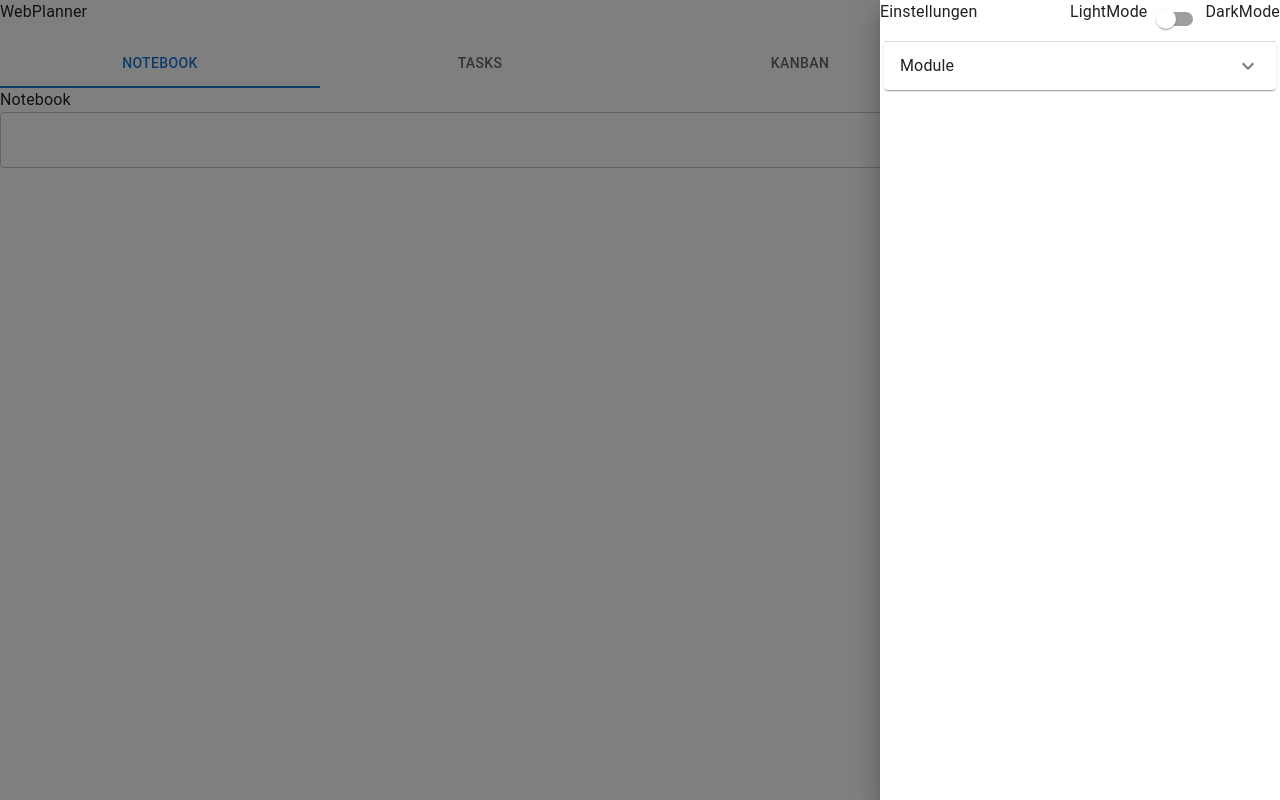
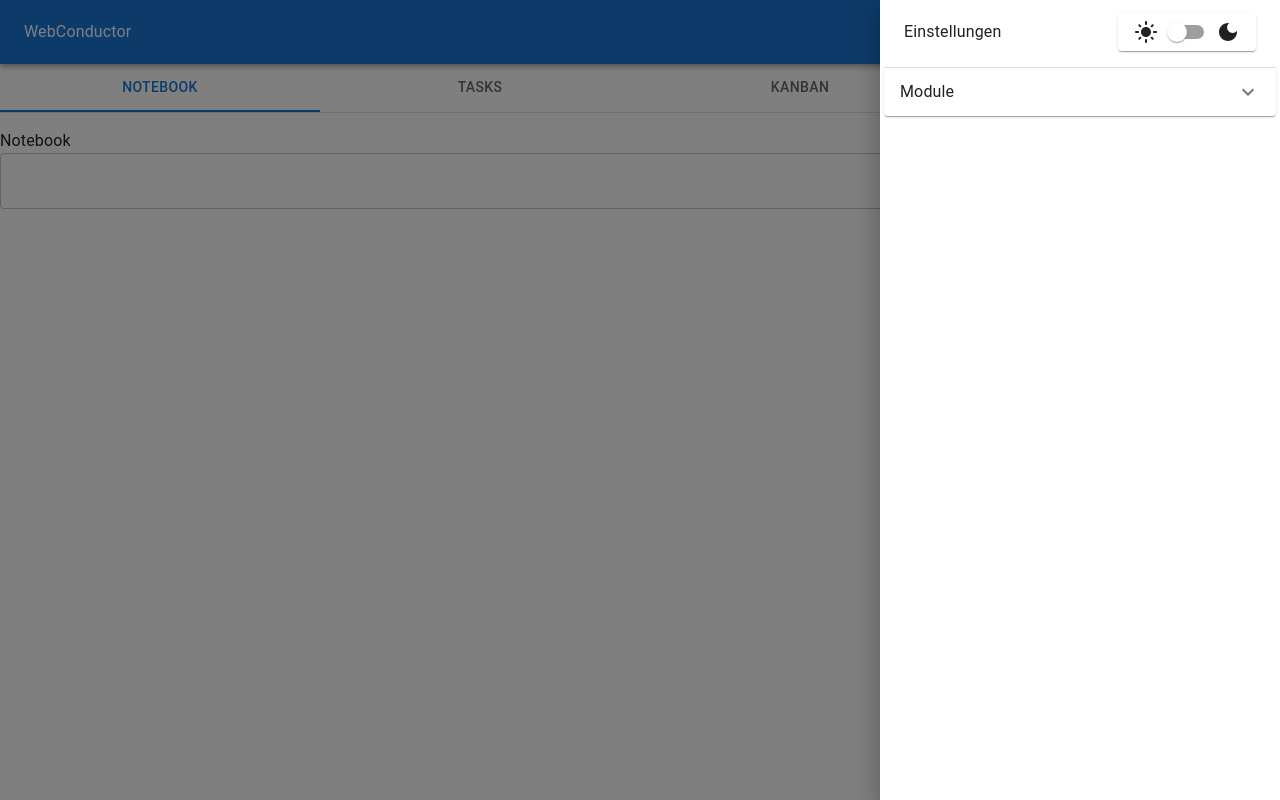
Before and after one commit to B4CKSL4SH-44/webplanner, a React (Create React App) app: page / in a window 1280 px wide. Both pictures are taken after a click on the button 1260 px from the left and 20 px from the top of the page. Built offline with nearby package versions, Linux system fonts and the light colour scheme.

Commit message:
updated Settings

```diff
--- a/src/App.tsx
+++ b/src/App.tsx
@@ -1,45 +1,24 @@
 import "./App.css";
-import {
-  Box,
-  Drawer,
-  IconButton,
-  Tab,
-  Tabs,
-  Typography,
-  CssBaseline,
-} from "@mui/material";
+import { Box, Drawer, IconButton, Tab, Tabs, Typography, CssBaseline, AppBar, Toolbar, Divider } from "@mui/material";
 import NoteBookCmp from "./modules/NoteBookCmp";
-import { useEffect, useState } from "react";
+import { useState } from "react";
 import SettingsIcon from "@mui/icons-material/Settings";
-import defaultSettings from "./settings";
-import { type ModuleNames, type Settings } from "./settings";
-import SettingsCmp from "./components/Settings";
-import Store from "Store";
+import { type ModuleNames } from "./settings";
+import SettingsCmp from "./components/SettingsCmp";
 import { observer } from "mobx-react";
 import { createTheme } from "@mui/material/styles";
 import { ThemeProvider } from "@emotion/react";
+import useStores from "Store";
 
 const App = observer(() => {
-  const stores = Store.getInstance();
+  const stores = useStores();
 
   const [value, setValue] = useState<ModuleNames>("notebook");
-  const [settings, setSettings] = useState<Settings>(defaultSettings);
   const [settingsOpen, setSettingsOpen] = useState<boolean>(false);
-
-  const handleSettingsChange = (newSettings: Settings) => {
-    setSettings(newSettings);
-  };
 
   const handleChange = (e: React.SyntheticEvent, newValue: ModuleNames) => {
     setValue(newValue);
   };
-
-  useEffect(() => {
-    const lsSettings = localStorage.getItem("webPlannerSettings");
-    if (lsSettings !== null) {
-      setSettings(JSON.parse(lsSettings));
-    }
-  }, []);
 
   const theme = createTheme({
     palette: {
@@ -51,39 +30,26 @@ const App = observer(() => {
       <ThemeProvider theme={theme}>
         <CssBaseline />
         <Box height={"100%"} width={"100%"}>
-          <Box display={"flex"} justifyContent={"space-between"}>
-            <Typography>WebPlanner</Typography>
-            <IconButton onClick={() => setSettingsOpen(true)}>
-              <SettingsIcon />
-            </IconButton>
-          </Box>
+          <AppBar position="static">
+            <Toolbar>
+              <Typography sx={{ flexGrow: 1 }}>WebConductor</Typography>
+              <IconButton edge={"end"} onClick={() => setSettingsOpen(true)}>
+                <SettingsIcon />
+              </IconButton>
+            </Toolbar>
+          </AppBar>
           <Box>
-            <Drawer
-              anchor="right"
-              open={settingsOpen}
-              onClose={() => setSettingsOpen(false)}
-            >
-              <SettingsCmp
-                settings={settings}
-                handleSettingsChange={handleSettingsChange}
-              />
+            <Drawer anchor="right" open={settingsOpen} onClose={() => setSettingsOpen(false)}>
+              <SettingsCmp />
             </Drawer>
             <Tabs value={value} onChange={handleChange} variant="fullWidth">
-              {Object.keys(settings.modules)
-                .filter(
-                  //@ts-ignore
-                  (module: ModuleNames) => settings.modules[module] === true
-                )
+              {(Object.keys(stores.settingsStore.modules) as ModuleNames[])
+                .filter((module) => stores.settingsStore.modules[module] === true)
                 .map((module) => {
-                  return (
-                    <Tab
-                      key={`tab-${module}`}
-                      value={module}
-                      label={module.charAt(0).toUpperCase() + module.slice(1)}
-                    />
-                  );
+                  return <Tab key={`tab-${module}`} value={module} label={module.charAt(0).toUpperCase() + module.slice(1)} />;
                 })}
             </Tabs>
+            <Divider sx={{ mb: "1rem" }} />
             {value === "notebook" && <NoteBookCmp />}
           </Box>
         </Box>
--- a/src/Store.ts
+++ b/src/Store.ts
@@ -1,20 +1,11 @@
-import { createContext } from "react";
+import { createContext, useContext } from "react";
 import SettingStore from "stores/SettingsStore";
 
-export default class Store {
-  private static instance: Store | undefined;
-
+class Store {
   public settingsStore = SettingStore.getInstance();
-
-  public static getInstance = () => {
-    if (Store.instance === undefined) {
-      Store.instance = new Store();
-    }
-    return Store.instance;
-  };
 }
 
-// const store = Store.getInstance;
-// const useStores = createContext(Store.getInstance);
+const StoreContext = createContext(new Store());
+const useStores = (): Store => useContext(StoreContext);
 
-// export default useStores;
+export default useStores;
--- a/src/components/Settings.tsx
+++ /dev/null
@@ -1,113 +0,0 @@
-import { ExpandMore } from "@mui/icons-material";
-import {
-  Accordion,
-  AccordionDetails,
-  AccordionSummary,
-  Box,
-  List,
-  ListItem,
-  ListItemButton,
-  Checkbox,
-  ListItemIcon,
-  ListItemText,
-  Typography,
-  Switch,
-} from "@mui/material";
-import { type ReactElement, useEffect } from "react";
-import { type ModuleNames, type Settings } from "../settings";
-import Store from "Store";
-import { observer } from "mobx-react";
-
-const SettingsCmp = observer(
-  ({
-    settings,
-    handleSettingsChange,
-  }: {
-    settings: Settings;
-    handleSettingsChange: (newSettings: Settings) => void;
-  }): ReactElement => {
-    const stores = Store.getInstance();
-
-    useEffect(() => {
-      const lsSettings = localStorage.getItem("webPlannerSettings");
-      if (lsSettings !== null) {
-        handleSettingsChange(JSON.parse(lsSettings));
-      }
-    }, [handleSettingsChange]);
-
-    const handleToggle = (module: ModuleNames) => {
-      let moduleSettings = settings.modules;
-      moduleSettings[module] = !moduleSettings[module];
-      const newSettings = settings;
-      newSettings.modules = moduleSettings;
-      localStorage.setItem("webPlannerSettings", JSON.stringify(newSettings));
-      handleSettingsChange({ ...newSettings });
-    };
-
-    const allModules: ModuleNames[] = ["notebook", "tasks", "kanban", "flow"];
-
-    // SSC: Das kommt dann natürlich in den LanguageStore :)
-    const getText = (module: ModuleNames) => {
-      switch (module) {
-        case "notebook":
-          return "Notizen";
-        case "tasks":
-          return "Tasks";
-        case "kanban":
-          return "Kanban";
-        case "flow":
-          return "Flow";
-      }
-    };
-
-    const handleSwitch = (checked: boolean) => {
-      if (checked) {
-        stores.settingsStore.setDisplayMode("dark");
-      } else {
-        stores.settingsStore.setDisplayMode("light");
-      }
-    };
-    return (
-      <Box width={400}>
-        <Box display={"flex"} justifyContent={"space-between"}>
-          <Typography>Einstellungen</Typography>
-          <Box display={"flex"}>
-            <Typography>LightMode</Typography>
-            <Switch
-              checked={stores.settingsStore.displayMode === "dark"}
-              onChange={(_e, newChecked) => handleSwitch(newChecked)}
-            />
-            <Typography>DarkMode</Typography>
-          </Box>
-        </Box>
-        <Accordion sx={{ margin: "4px" }}>
-          <AccordionSummary expandIcon={<ExpandMore />}>
-            Module
-          </AccordionSummary>
-          <AccordionDetails>
-            <List>
-              {allModules.map((moduleName) => {
-                return (
-                  <ListItem>
-                    <ListItemButton
-                      dense
-                      onClick={() => handleToggle(moduleName)}
-                    >
-                      <ListItemIcon>
-                        <Checkbox
-                          checked={settings.modules[moduleName] === true}
-                        />
-                      </ListItemIcon>
-                      <ListItemText>{getText(moduleName)}</ListItemText>
-                    </ListItemButton>
-                  </ListItem>
-                );
-              })}
-            </List>
-          </AccordionDetails>
-        </Accordion>
-      </Box>
-    );
-  }
-);
-export default SettingsCmp;
--- /dev/null
+++ b/src/components/SettingsCmp.tsx
@@ -0,0 +1,89 @@
+import { DarkMode, ExpandMore, LightMode } from "@mui/icons-material";
+import {
+  Accordion,
+  AccordionDetails,
+  AccordionSummary,
+  Box,
+  List,
+  ListItem,
+  ListItemButton,
+  Checkbox,
+  ListItemIcon,
+  ListItemText,
+  Typography,
+  Switch,
+  Toolbar,
+  Paper,
+} from "@mui/material";
+import { type ReactElement } from "react";
+import { type ModuleNames } from "../settings";
+import { observer } from "mobx-react";
+import useStores from "Store";
+
+const SettingsCmp = observer((): ReactElement => {
+  const stores = useStores();
+
+  const handleToggleModule = (module: ModuleNames) => {
+    let moduleSettings = stores.settingsStore.modules;
+    moduleSettings[module] = !moduleSettings[module];
+    stores.settingsStore.setModules(moduleSettings);
+  };
+
+  const allModules: ModuleNames[] = ["notebook", "tasks", "kanban", "flow"];
+
+  // SSC: Das kommt dann natürlich in den LanguageStore :)
+  const getText = (module: ModuleNames) => {
+    switch (module) {
+      case "notebook":
+        return "Notizen";
+      case "tasks":
+        return "Tasks";
+      case "kanban":
+        return "Kanban";
+      case "flow":
+        return "Flow";
+    }
+  };
+
+  const handleSwitch = (checked: boolean) => {
+    if (checked) {
+      stores.settingsStore.setDisplayMode("dark");
+    } else {
+      stores.settingsStore.setDisplayMode("light");
+    }
+  };
+  return (
+    <Box width={400}>
+      <Box display={"flex"} justifyContent={"space-between"}>
+        <Toolbar sx={{ flexGrow: 1 }}>
+          <Typography sx={{ flexGrow: 1 }}>Einstellungen</Typography>
+          <Paper sx={{ display: "flex", alignItems: "center", padding: "0 1rem" }}>
+            <LightMode />
+            <Switch checked={stores.settingsStore.displayMode === "dark"} onChange={(_e, newChecked) => handleSwitch(newChecked)} />
+            <DarkMode />
+          </Paper>
+        </Toolbar>
+      </Box>
+      <Accordion sx={{ margin: "4px" }}>
+        <AccordionSummary expandIcon={<ExpandMore />}>Module</AccordionSummary>
+        <AccordionDetails>
+          <List>
+            {allModules.map((moduleName) => {
+              return (
+                <ListItem>
+                  <ListItemButton dense onClick={() => handleToggleModule(moduleName)}>
+                    <ListItemIcon>
+                      <Checkbox checked={stores.settingsStore.modules[moduleName] === true} />
+                    </ListItemIcon>
+                    <ListItemText>{getText(moduleName)}</ListItemText>
+                  </ListItemButton>
+                </ListItem>
+              );
+            })}
+          </List>
+        </AccordionDetails>
+      </Accordion>
+    </Box>
+  );
+});
+export default SettingsCmp;
--- a/src/stores/SettingsStore.ts
+++ b/src/stores/SettingsStore.ts
@@ -5,32 +5,29 @@ import defaultSettings from "settings";
 export default class SettingStore {
   private static instance: SettingStore | undefined;
 
+  private getLsSettings = (): Settings => {
+    const lsSettings = localStorage.getItem("webPlannerSettings") as string;
+    return JSON.parse(lsSettings);
+  };
+
+  private writeLsSettings = (newSettings: Settings) => {
+    localStorage.setItem("webPlannerSettings", JSON.stringify(newSettings));
+  };
+
   public modules: Modules;
   public setModules = (newModules: Modules) => {
     this.modules = newModules;
-    const lsSettings = localStorage.getItem("webPlannerSettings");
-    if (lsSettings !== null) {
-      const parsedSettings: Settings = JSON.parse(lsSettings);
-      parsedSettings.modules = this.modules;
-      localStorage.setItem(
-        "webPlannerSettings",
-        JSON.stringify(parsedSettings)
-      );
-    }
+    const parsedSettings = this.getLsSettings();
+    parsedSettings.modules = this.modules;
+    this.writeLsSettings(parsedSettings);
   };
 
   public displayMode: "light" | "dark";
   public setDisplayMode = (newMode: "light" | "dark") => {
     this.displayMode = newMode;
-    const lsSettings = localStorage.getItem("webPlannerSettings");
-    if (lsSettings !== null) {
-      const parsedSettings: Settings = JSON.parse(lsSettings);
-      parsedSettings.displayMode = this.displayMode;
-      localStorage.setItem(
-        "webPlannerSettings",
-        JSON.stringify(parsedSettings)
-      );
-    }
+    const parsedSettings = this.getLsSettings();
+    parsedSettings.displayMode = this.displayMode;
+    this.writeLsSettings(parsedSettings);
   };
 
   public static getInstance = () => {
@@ -48,6 +45,8 @@ export default class SettingStore {
       const parsedSettings: Settings = JSON.parse(lsSettings);
       this.modules = parsedSettings.modules;
       this.displayMode = parsedSettings.displayMode;
+    } else {
+      localStorage.setItem("webPlannerSettings", JSON.stringify(defaultSettings));
     }
     makeObservable(this, {
       modules: observable,
```
Also changed, not shown: 1 other file (tests, documents, lock files or other folders).
